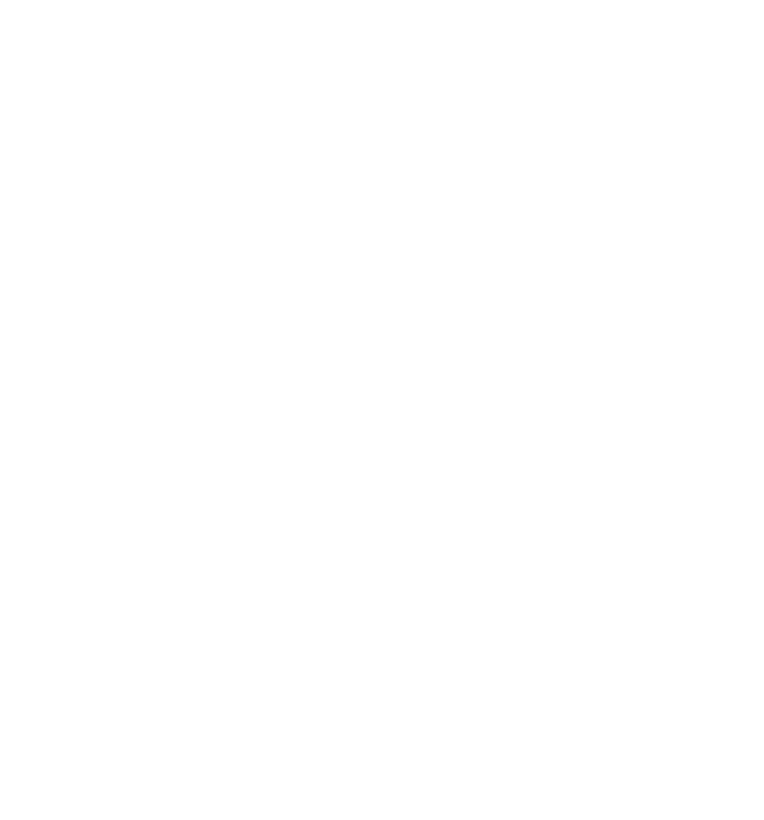
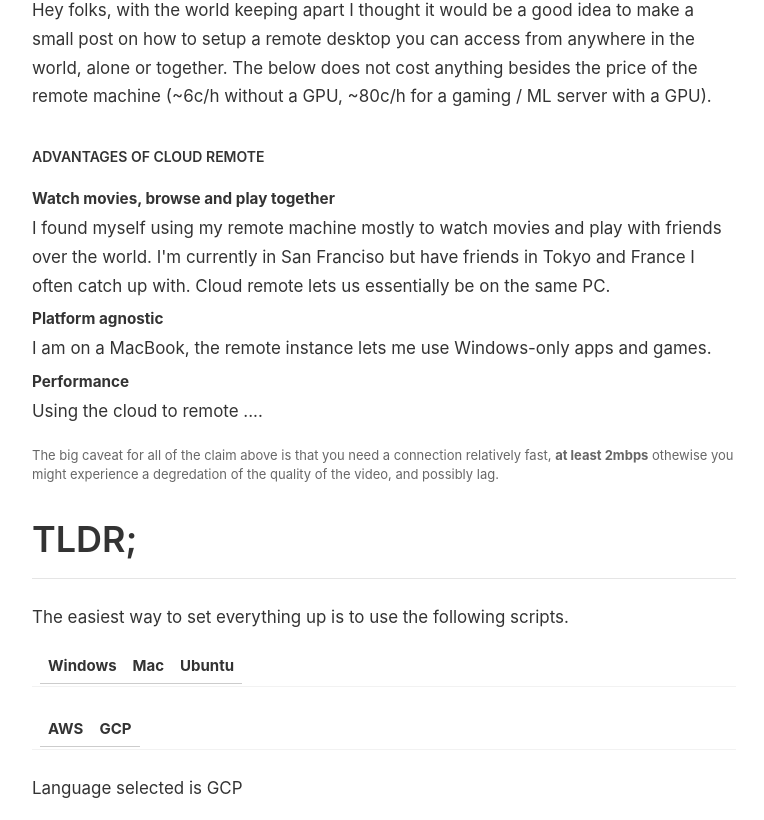
Before and after one commit to abelriboulot/kta, a Next.js app: page /posts/cloud_desktop in a window 1280 px wide. Shown: the part 616-1436 px from the top of the page, without its empty margins (256-1020 px from the left). Before the commit the page ends 800 px from the top, so only its background shows below. Built offline with nearby package versions, Linux system fonts and the light colour scheme.

Commit message:
Adding to the cloud article

```diff
--- a/pages/posts/cloud_desktop.js
+++ b/pages/posts/cloud_desktop.js
@@ -1,8 +1,13 @@
 import Head from 'next/head'
 import Link from 'next/link'
+import { useState } from 'react'
 import Layout, { siteTitle } from '../../components/layout'
 
 export default function CloudDesktop() {
+    const possible_cloud_providers = ["AWS", "GCP"]
+    const [cloud_provider, setCloud] = useState("GCP");
+    const possible_os = ["Windows", "Mac", "Ubuntu"]
+    const [client_os, setOS] = useState("GCP");
     return (
     <>
         <Layout>
@@ -34,7 +39,73 @@
                 </div>
             </div>
         </d-byline>
-<d-article></d-article>
+        <d-article>
+            <p>
+                Hey folks, with the world keeping apart I thought it would be a good idea to make a small post on how to setup a remote desktop you can access from anywhere in the world, alone or together.
+                The below does not cost anything besides the price of the remote machine (~6c/h without a GPU, ~80c/h for a gaming / ML server with a GPU).
+            </p>
+
+            <div>
+                <h4>Advantages of cloud remote</h4>
+
+                <div className="claim">
+                <div className="claim-header">Watch movies, browse and play together</div>
+                I found myself using my remote machine mostly to watch movies and play with friends over the world.
+                I'm currently in San Franciso but have friends in Tokyo and France I often catch up with. Cloud remote lets us essentially be on the same PC.
+                </div>
+
+                <div className="claim">
+                <div className="claim-header">Platform agnostic</div>
+                I am on a MacBook, the remote instance lets me use Windows-only apps and games.
+                </div>
+
+                <div className="claim">
+                <div className="claim-header">Performance</div>
+                Using the cloud to remote ....
+                </div>
+
+                <div className="figcaption" style={{ "margin-top": "20px" }}>
+                The big caveat for all of the claim above is that you need a connection relatively fast, <b>at least 2mbps</b> othewise you might experience a degredation of the quality of the video, and possibly lag.
+                </div>
+            </div>
+            <h2>TLDR;</h2>
+            <p>The easiest way to set everything up is to use the following scripts.</p>
+            <table class="choice_table">
+                <td>
+                    {possible_os.map((os) => (
+                        <th className={client_os===os ? 'selected' : null} onClick={() => setOS(os)}>{os}</th>
+                    ))}
+                </td>
+            </table>
+            <table class="choice_table">
+                <td>
+                    {possible_cloud_providers.map((cloud) => (
+                        <th className={cloud_provider===cloud ? 'selected' : null} onClick={() => setCloud(cloud)}>{cloud}</th>
+                    ))}
+                </td>
+            </table>
+            <p>Language selected is {cloud_provider}</p>
+        </d-article>
+        <style jsx>{`
+        .claim-figure {
+            --font-style: italic;
+        }
+        .claim-header {
+            font-weight: bold;
+            font-size: 90%;
+        }
+        .claim {
+            margin-top: 5px;
+            margin-bottom: 5px;
+            flex-grow: 1;
+        }
+        .figcaption {
+            font-size: 13px;
+            color: rgba(0, 0, 0, 0.6);
+            line-height: 1.5em;
+        }
+
+      `}</style>
     </>
     )
 }
--- a/styles/posts.css
+++ b/styles/posts.css
@@ -792,3 +792,15 @@
  }
 
 }
+.choice_table th{
+    cursor: pointer;
+}
+.choice_table th{
+    border-bottom: none;
+}
+.choice_table td{
+    border-bottom: 1px solid rgba(0, 0, 0, 0.15);
+}
+.choice_table .selected {
+    background-color: #f7941c;
+}
```
Lines whose indentation alone changed are shown as unchanged.
